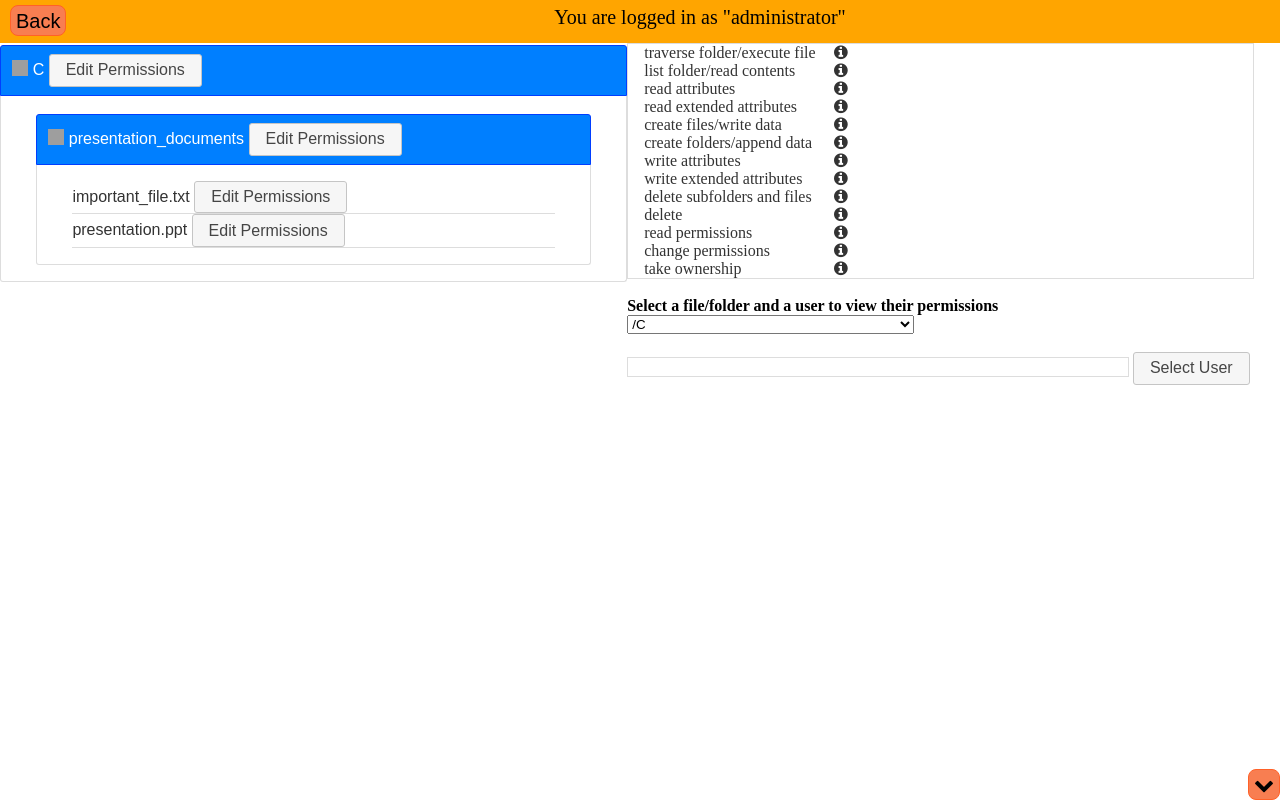
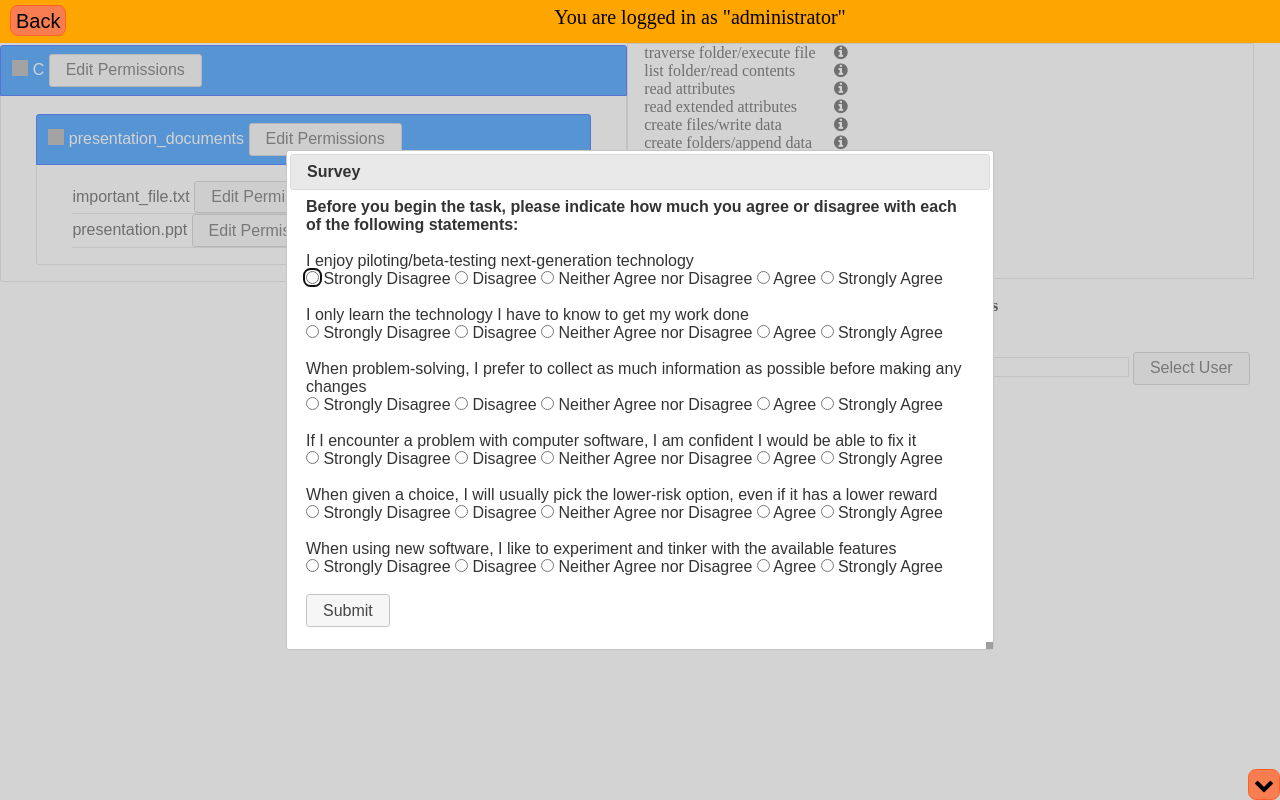
Before and after one commit to cse256-sp2021/gender-mag-aisamuelson, a website: page wrapper_add_new_user.html in a window 1280 px wide. Drawn offline with nearby package versions, Linux system fonts and the light colour scheme; grey boxes are pictures that could not be loaded; a web font is replaced by a local one.

Commit message:
Iteration1

```diff
--- a/view.js
+++ b/view.js
@@ -56,8 +56,6 @@ $('.folder').accordion({
 
 
 // -- Connect File Structure lock buttons to the permission dialog --
-
-let pathselect = "";
 
 // open permissions dialog when a permission button is clicked
 $('.permbutton').click( function( e ) {
--- a/view_baseline.js
+++ b/view_baseline.js
@@ -1,5 +1,5 @@
 // Configuration
-show_starter_dialogs = false // set this to "false" to disable the survey and 3-minute timer. Set to "true" before submitting to MTurk!!
+show_starter_dialogs = true // set this to "false" to disable the survey and 3-minute timer. Set to "true" before submitting to MTurk!!
 
 // ---- Set up main Permissions dialog ----
 
@@ -7,8 +7,8 @@ show_starter_dialogs = false // set this to "false" to disable the survey and 3-
 // Make permissions dialog:
 perm_dialog = define_new_dialog('permdialog', title='Permissions', options = {
     // The following are standard jquery-ui options. See https://jqueryui.com/dialog/
-    height: 500,
-    width: 400,
+    height: 550,
+    width: 450,
     buttons: {
 
         Advanced: {
@@ -33,7 +33,7 @@ perm_dialog = define_new_dialog('permdialog', title='Permissions', options = {
 obj_name_div = $('<div id="permdialog_objname" class="section">Object Name: <span id="permdialog_objname_namespan"></span> </div>')
 
 //Make the div with the explanation about special permissions/advanced settings:
-advanced_expl_div = $('<div id="permdialog_advanced_explantion_text">For special permissions or advanced settings, click More Options.</div>')
+advanced_expl_div = $('<div id="permdialog_advanced_explantion_text">Grayed out check boxes imply that the permission in determined by a higher up user/group.  <br> <br> <b> For special permissions or advanced settings, click More Options. </b> </div>')
 
 // Make the (grouped) permission checkboxes table:
 grouped_permissions = define_grouped_permission_checkboxes('permdialog_grouped_permissions')
@@ -492,6 +492,7 @@ let user_select_contents = $("#user_select_dialog").dialog({
                 // populate field with user name (assume these are stored in attributes)
                 let to_populate_id = $(this).attr('to_populate')
                 let selected_value = $(this).attr('username')
+                //console.log($(this).attr('username'))
                 $(`#${to_populate_id}`).text(selected_value)
                 $(`#${to_populate_id}`).attr('selected_user', selected_value)
                 $( this ).dialog( "close" );
@@ -639,7 +640,7 @@ You will still get paid if you don't finish the task, but you have to try.
 })
 
 $(`<div id="survey-dialog" title="Survey">
-    <div id="survey-explanation" style="section">Before you begin the task, please indicate how much you agree or disagree with each of the following statements:</div>
+    <div id="survey-explanation" style="section"><b>Before you begin the task, please indicate how much you agree or disagree with each of the following statements:</b></div>
     <form id="survey-form">
     <br/>
 
--- a/wrapper_add_new_user.html
+++ b/wrapper_add_new_user.html
@@ -116,7 +116,7 @@
                         <div id="adv_permissions_tab">
                             <div id="adv_perm_object_name" class="section">Object Name: <span
                                     id="adv_perm_filepath"></span></div>
-                            <div id="adv_perm_entries_text">Permission entries:</div>
+                            <div id="adv_perm_entries_text">Allowed Permissions:</div>
                             <div id="adv_perm_table_container" style="height:100px;overflow-y:scroll"
                                 class="ui-widget-content section">
                                 <table id="adv_perm_table" width="100%">
```
Also changed, not shown: index.html (+1 -1 lines), wrapper_add_full_permissions.html (+1 -1 lines), wrapper_intern_permissions.html (+1 -1 lines), wrapper_let_ta_modify.html (+1 -1 lines), wrapper_lost_inheritance.html (+1 -1 lines), wrapper_remove_direct_permission.html (+1 -1 lines), wrapper_remove_inherited_permission.html (+1 -1 lines), wrapper_remove_user_with_inheritance.html (+1 -1 lines), wrapper_restrict_group_member.html (+1 -1 lines).
